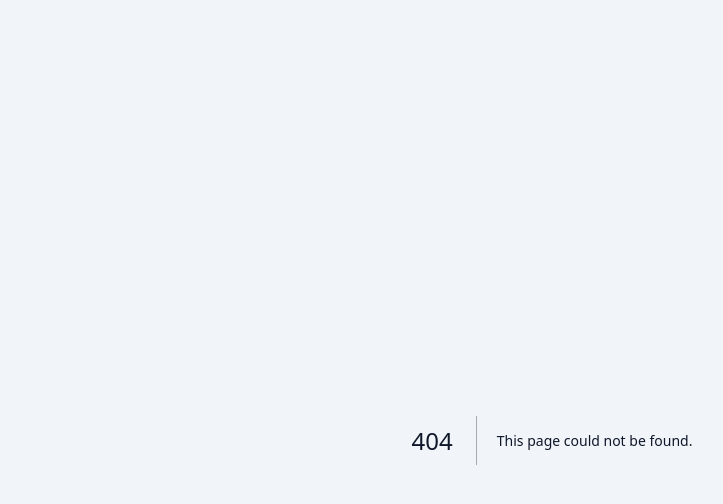
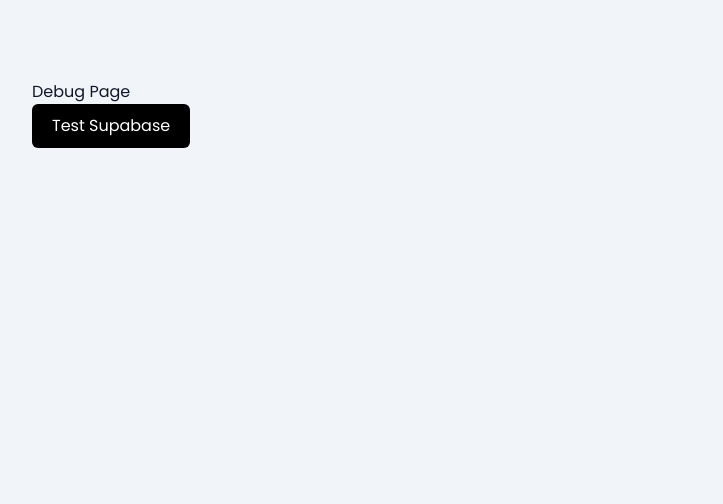
Before and after one commit to DFI-India/form, a Next.js app: page /debug in a window 1280 px wide. Before the commit this address had no page. Shown: the top 504 px of the page, without its empty margins (88-811 px from the left). Built offline with nearby package versions, Linux system fonts and the light colour scheme.

Commit message:
took care of RLS policies

```diff
--- /dev/null
+++ b/app/debug/page.tsx
@@ -0,0 +1,56 @@
+"use client";
+
+import { createBrowserClient } from '@supabase/ssr';
+
+export default function DebugPage() {
+    const test = async () => {
+        try {
+            const supabase = createBrowserClient(
+                process.env.NEXT_PUBLIC_SUPABASE_URL!,
+                process.env.NEXT_PUBLIC_SUPABASE_ANON_KEY!
+            );
+
+            const sessionRes = await supabase.auth.getSession();
+            console.log("SESSION RESPONSE:", sessionRes);
+
+            // Also retrieve user via getUser() and print the UID (auth.uid())
+            const userRes = await supabase.auth.getUser();
+            console.log("getUser RESPONSE:", userRes);
+
+            // auth.uid() in RLS maps to the user id; show it here for debugging
+            console.log("auth.uid():", userRes.data.user?.id ?? sessionRes.data.session?.user?.id);
+
+            const { data: profiles, error: profilesError } =
+                await supabase.from("profiles").select("*");
+
+            console.log("PROFILE QUERY:", profiles);
+            console.log("PROFILE ERROR:", profilesError);
+            console.log("USER:", sessionRes.data.session?.user);
+            console.log("USER ID:", sessionRes.data.session?.user?.id);
+        } catch (err) {
+            console.error("Error creating Supabase client or running queries:", err);
+            // Friendly UI feedback for quick debugging
+            // (avoid revealing secrets in production)
+            alert("Supabase error: check console for details");
+        }
+    };
+
+    return (
+        <div style={{ padding: 40 }}>
+            <h1>Debug Page</h1>
+
+            <button
+                onClick={test}
+                style={{
+                    padding: "10px 20px",
+                    background: "black",
+                    color: "white",
+                    fontSize: 16,
+                    borderRadius: 6,
+                }}
+            >
+                Test Supabase
+            </button>
+        </div>
+    );
+}
--- a/package.json
+++ b/package.json
@@ -12,6 +12,7 @@
     "@emotion/styled": "^11.14.1",
     "@mui/icons-material": "^7.3.5",
     "@mui/material": "^7.3.5",
+    "@supabase/ssr": "^0.8.0",
     "@supabase/supabase-js": "^2.0.0",
     "next": "^14.0.0",
     "react": "^18.0.0",
```
Also changed, not shown: app/EAC_details/page.tsx (+10 -0 lines), lib/supabase.ts (+13 -4 lines), 1 other file (tests, documents, lock files or other folders).
